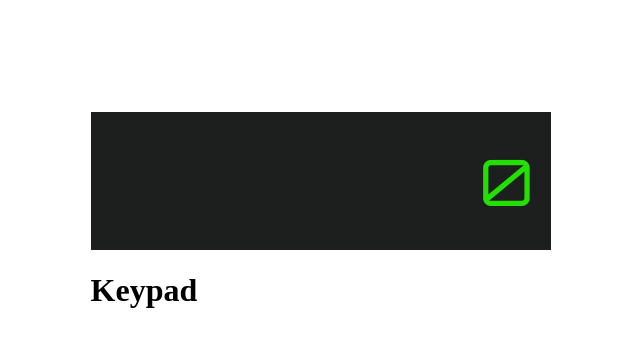
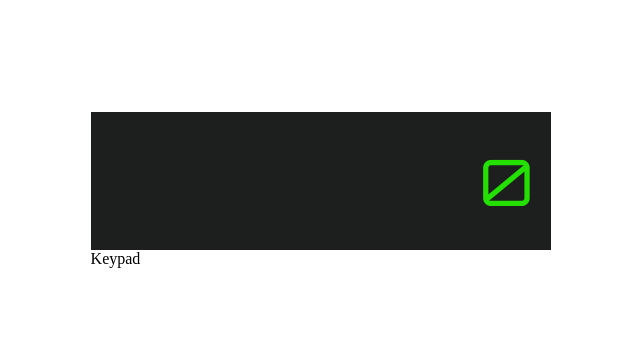
Before and after one commit to krezicoder/tdd_react_example, a React (Create React App) app: page / in a window 1280 px wide. Shown: the top 346 px of the page, without its empty margins (319-959 px from the left). Built offline with nearby package versions, Linux system fonts and the light colour scheme.

Commit message:
GREEN STATE - Keypad rendering div

```diff
--- a/src/components/Keypad/Keypad.js
+++ b/src/components/Keypad/Keypad.js
@@ -1,7 +1,7 @@
 import React, { Component } from "react";
 class Keypad extends Component {
   render() {
-    return <h1>Keypad</h1>;
+    return <div>Keypad</div>;
   }
 }
 
```
